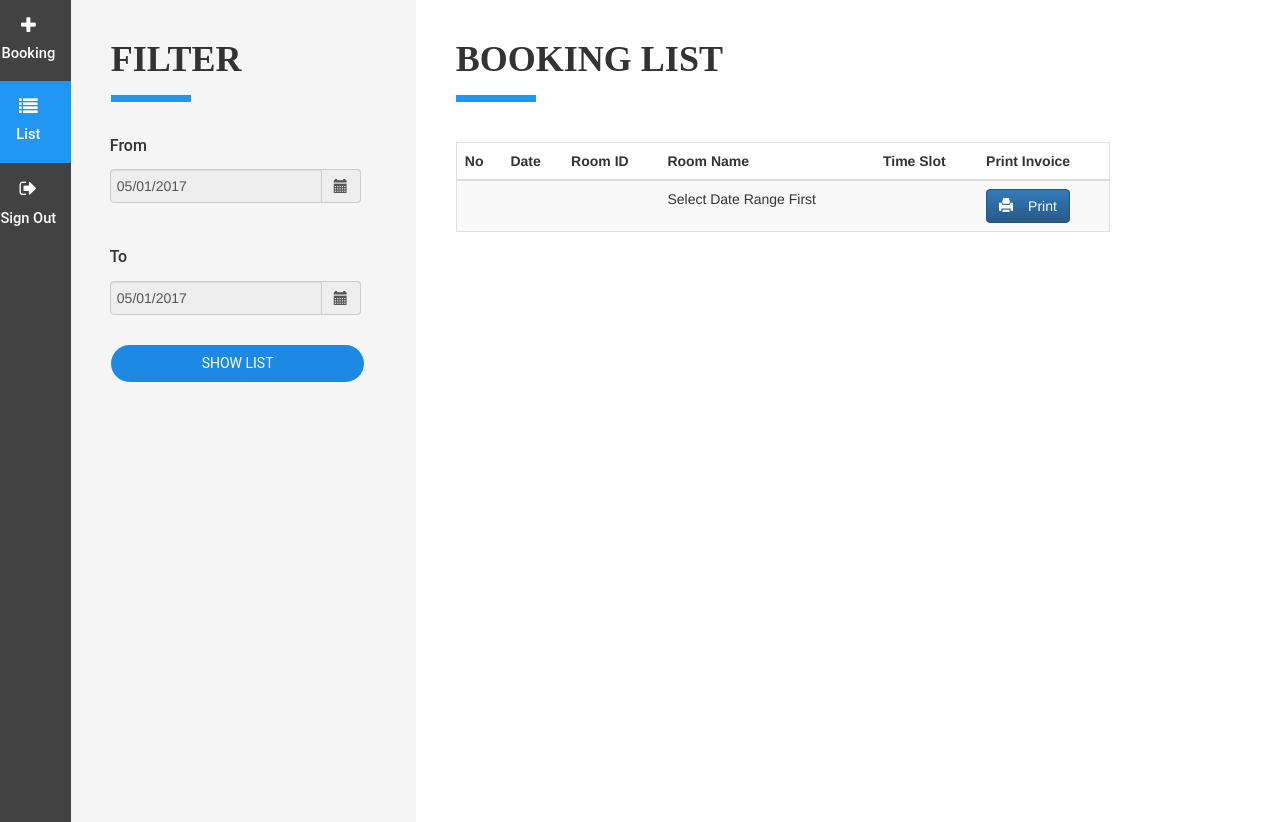
After one commit to depimomo/reservation, a CodeIgniter app: the page made by application/views/list_booked.php in a window 1280 px wide. The commit adds this page. Run offline with CodeIgniter, Linux system fonts and the light colour scheme; some libraries are stand-ins or nearby versions.

Commit message:
More comments, working list booking, fixed datetimepicker

```diff
--- a/application/views/booking_invoice.php
+++ b/application/views/booking_invoice.php
@@ -5,6 +5,10 @@ TO DO LIST
 Echoin semua yang mau ditampilkan
 Tarik datanya dari invoice_view (ada di database tabelnya)
 Oh ya, halaman ini bukanya di tab baru ya, jangan nimpa halaman sebelumnya
+
+yang dibutuhkan:
+- Invoice (controller)
+- invoice_model
 
 -->
 
--- /dev/null
+++ b/application/views/list_booked.php
@@ -0,0 +1,314 @@
+<!--
+*******************************************************
+TO DO LIST
+
+Bikin biar pas diklik tombol SHOW LIST tabel bakal menampilkan
+data dari view invoice_view
+Lalu ketika button PRINT INVOICE diklik akan diarahkan ke halaman
+invoice, dengan mengirimkan parameter trh id nya
+
+name-name yang digunakan pada inputan:
+- date1
+- date2
+
+yang dibutuhkan:
+- listbooking_model
+- ListBooking (controller)
+
+-->
+
+<!DOCTYPE html>
+<html lang="en">
+<head>
+	<meta charset="utf-8">
+	<meta http-equiv="X-UA-Compatible" content="IE=edge">
+	<meta name="viewport" content="width=device-width, initial-scale=1, maximum-scale=1, user-scalable=no">
+	<link rel="stylesheet" href="https://maxcdn.bootstrapcdn.com/font-awesome/4.4.0/css/font-awesome.min.css">
+
+	<title>ROOMATES | BOOKING LIST</title>
+
+	<script src="https://ajax.googleapis.com/ajax/libs/jquery/1.12.2/jquery.min.js"></script>
+	<script src="http://maxcdn.bootstrapcdn.com/bootstrap/3.3.6/js/bootstrap.min.js"></script>
+
+	<!-- datatabel-->
+	<link rel="stylesheet" href="<?php echo base_url();?>assets/css/dataTables.bootstrap.min.css">
+	<script src="<?php echo base_url();?>assets/js/jquery.dataTables.js"></script>
+	<script src="<?php echo base_url();?>assets/js/dataTables.bootstrap.js"></script>
+
+	<link rel="stylesheet" href="<?php echo base_url();?>assets/js/bower_components/eonasdan-bootstrap-datetimepicker/build/css/bootstrap-datetimepicker.min.css" />
+	<link rel="stylesheet" href="https://maxcdn.bootstrapcdn.com/bootstrap/3.3.5/css/bootstrap.min.css">
+
+	<link rel="stylesheet" href="https://maxcdn.bootstrapcdn.com/bootstrap/3.3.5/css/bootstrap-theme.min.css">
+	<link rel="stylesheet" href="https://cdnjs.cloudflare.com/ajax/libs/bootstrap-datetimepicker/4.17.37/css/bootstrap-datetimepicker.min.css" />
+
+	<script src="https://cdnjs.cloudflare.com/ajax/libs/moment.js/2.10.6/moment.min.js"></script>
+	<script src="https://ajax.googleapis.com/ajax/libs/jquery/1.11.3/jquery.min.js"></script>
+	<script src="https://maxcdn.bootstrapcdn.com/bootstrap/3.3.5/js/bootstrap.min.js"></script>
+
+	<script src="https://cdnjs.cloudflare.com/ajax/libs/bootstrap-datetimepicker/4.17.37/js/bootstrap-datetimepicker.min.js"></script>
+
+
+	<!--dari eli-->
+	<link rel="stylesheet" href="<?php echo base_url();?>assets/css/pembantu.css">
+			<style>
+	.kolomkiri, .kolomtengah, .kolomkanan {
+    float: none;
+    padding: 20px;
+    vertical-align: top;
+	display: table-cell;
+    }
+	.container-fluid {
+    display: table;
+	margin:0px;
+
+	}
+	html,body{
+		margin:0px;
+	}
+	</style>
+
+</head>
+
+<body>
+
+	<?php //if(isset($_SESSION['logged_in'])) echo $_SESSION['logged_in'];?>
+
+	<div class="hidden-xs">
+		<div class="container-fluid" style="margin-top:0px;padding:0px;margin-left:-15px">
+
+			<!-- menu menu yang ada di samping -->
+			<div class="col-lg-1 kolomkiri" style="background-color:#424242;width:85px;padding:0px;height: 100vh;" id="kolom1">
+				<a href="<?php echo base_url();?>index.php/Booking">
+					<div class="col-lg-12 text-center menuitem">
+						<i class="fa fa-plus fa-lg putih" aria-hidden="true" style="margin-bottom:2px"></i>
+						<h5 class="navitem"> Booking </h5>
+					</div>
+				</a>
+				<div class="col-lg-12 text-center active menuitem">
+					<i class="fa fa-list fa-lg putih" aria-hidden="true" style="margin-bottom:2px"></i>
+					<h5 class="navitem"> List </h5>
+				</div>
+				<a href="<?php echo base_url();?>index.php/Login/logout">
+					<div class="col-lg-12 text-center menuitem">
+						<i class="fa fa-sign-out fa-lg putih" aria-hidden="true" style="margin-bottom:4px"></i>
+						<h5 class="navitem"> Sign Out </h5>
+					</div>
+				</a>
+			</div>
+
+			<!-- isi halamannya -->
+			<div class="col-lg-3 kolomtengah" style="background-color:#F5F5F5;padding-left:40px;padding-right:70px;height: 100vh;" id="kolom2">
+				<h1> FILTER </h1>
+				<div class="barbar" style="margin: 15px 10px 20px 0px"></div>
+
+				<!-- Form check availability -->
+				<form method="POST" action="<?php echo base_url();?>index.php/ListBooking/filter">
+
+					<!-- Tanggal -->
+					<div class="row" style="padding:14px;padding-top:5px;padding-bottom:0px">
+						<div class="form-group">
+							<h4 class="konten"> From  </h4>
+						</div>
+					</div>
+					<div class="row" style="padding-left:14px;padding-top:0px;padding-bottom:15px;width:265px">
+						<div class="form-group">
+			                <div class='input-group date datetimepicker' id="from">
+			                    <input type='text' class="form-control" name="date1" id="date1" readonly="true" />
+			                    <span class="input-group-addon">
+			                        <span class="glyphicon glyphicon-calendar"></span>
+			                    </span>
+			                </div>
+			            </div>
+					</div>
+
+					<!-- Tanggal2 -->
+					<div class="row" style="padding:14px;padding-top:5px;padding-bottom:0px">
+						<div class="form-group">
+							<h4 class="konten"> To </h4>
+						</div>
+					</div>
+					<div class="row" style="padding-left:14px;padding-top:0px;padding-bottom:15px;width:265px">
+						<div class="form-group">
+			                <div class='input-group date datetimepicker' id="to">
+			                    <input type='text' class="form-control" name="date2" id="date2" readonly="true" />
+			                    <span class="input-group-addon">
+			                        <span class="glyphicon glyphicon-calendar"></span>
+			                    </span>
+			                </div>
+			            </div>
+					</div>
+
+					<!-- Submit -->
+					<div class="col-lg-12" style="padding:0px;padding-right:40px">
+						<button type="submit" class="btn btn-biru" style="height:37px;width:130%"> SHOW LIST </button>
+					</div>
+				</form>
+			</div>
+
+			<div class="col-lg-8 kolomkanan" style="padding-left:40px;">
+				<h1> BOOKING LIST </h1>
+				<div class="barbar" style="margin: 15px 10px 20px 0px"></div>
+
+				<div class="col-lg-10" style="padding-left:0px;padding-top:20px;padding-right:15px;">
+					<table class="table table-striped" style="border:1px solid #E0E0E0" id="example">
+						<thead style="background-color:white">
+							<tr>
+								<th>No</th>
+								<th>Date</th>
+								<th>Room ID</th>
+								<th>Room Name</th>
+								<th>Time Slot</th>
+								<th>Print Invoice</th>
+							</tr>
+						</thead>
+						<tbody class="warnatbl" id="list_avail">
+
+							<?php
+								//di sini, kita sudah menerima $data dari controller
+								//pas di controller kita kirimmnya $data['namanya']
+								//di sini kita panggilnya cukup $namanya (gausah $data lagi)
+
+								//sekarang, cek dulu udah ada belom datanya
+								if(isset($filtered_results))
+								{
+									if($filtered_results == false)
+									{
+										//tadi di model kan kalo ga ada ruangannya kita kasi false
+										//sekarang kalo kosong, yang kita tampilin adalah sbb
+										?>
+
+										<tr class="temp">
+											<td></td>
+											<td></td>
+											<td></td>
+											<td>No Class Booked On This Range Time</td>
+											<td></td>
+											<td>
+												<button type='button' class='btn btn-primary' name='book'><span class='glyphicon glyphicon-print' style="padding-right: 15px;"></span>Print</button>
+											</td>
+										</tr>
+
+										<?php
+									}
+									else
+									{
+										$no = 0;
+
+										foreach ($filtered_results as $row)
+										{
+											$no++;
+											//kalau ada, yang kita cetak adalah sbb
+											?>
+												<tr class="temp">
+													<td><?php echo $no;?></td>
+													<td><?php echo $row['date_book'];?></td>
+													<td><?php echo $row['class_id'];?></td>
+													<td><?php echo $row['nama_kelas'];?></td>
+													<td><?php echo $row['nama_slot'];?></td>
+													<td>
+														<button type='button' class='btn btn-primary' name='book'><span class='glyphicon glyphicon-print' style="padding-right: 15px;"></span>Print</button>
+													</td>
+												</tr>
+											<?php
+
+										}
+									}
+								}
+								else
+								{
+									?>
+
+									<tr class="temp">
+										<td></td>
+										<td></td>
+										<td></td>
+										<td>Select Date Range First</td>
+										<td></td>
+										<td>
+											<button type='button' class='btn btn-primary' name='book'><span class='glyphicon glyphicon-print' style="padding-right: 15px;"></span>Print</button>
+										</td>
+									</tr>
+
+									<?php
+								}
+
+							?>
+
+						</tbody>
+					</table>
+				</div>
+			</div>
+
+		</div>
+
+	</div>
+
+
+<script type="text/javascript" src="http://cdnjs.cloudflare.com/ajax/libs/jquery/1.8.3/jquery.min.js">
+</script>
+
+<script type="text/javascript" src="<?php echo base_url();?>assets/js/bower_components/jquery/dist/jquery.min.js"></script>
+
+<script type="text/javascript" src="<?php echo base_url();?>assets/js/bower_components/moment/min/moment.min.js"></script>
+
+<script type="text/javascript" src="<?php echo base_url();?>assets/js/bower_components/eonasdan-bootstrap-datetimepicker/build/js/bootstrap-datetimepicker.min.js"></script>
+
+<script type="text/javascript">
+
+	$(function ()
+	{
+	    $('.datetimepicker').datetimepicker({
+			format: 'DD/MM/YYYY',
+			daysOfWeekDisabled: [0],
+			ignoreReadonly: true
+			<?php
+				if(isset($_SESSION['date1']) && isset($_SESSION['date2']))
+					{
+						echo ",useCurrent: false";
+					}
+			?>
+        });
+
+
+        $('#from').datetimepicker();
+        $('#to').datetimepicker({
+            useCurrent: false //Important! See issue #1075
+        });
+        $("#from").on("dp.change", function (e) {
+            $('#to').data("DateTimePicker").minDate(e.date);
+        });
+        $("#to").on("dp.change", function (e) {
+            $('#from').data("DateTimePicker").maxDate(e.date);
+        });
+
+
+    });
+
+
+
+
+	<?php
+		if(isset($_SESSION['date1']) && isset($_SESSION['date2']))
+		{
+			echo "document.getElementById('date1').value ='".$_SESSION['date1']."';";
+			echo "document.getElementById('date2').value ='".$_SESSION['date2']."';";
+		}
+	?>
+
+	//buat nampilin tabel book now yang di bawah
+	$(document).ready(function() {
+		$('#example').DataTable();
+	});
+
+	var table = document.getElementById("example");
+	var tinggi = table.offsetHeight;
+	var tinggifixed1 = tinggi + 350;
+	//var tinggifixed2 = tinggi + 350;
+	document.getElementById("kolom1").style.paddingBottom = tinggifixed1 + "px";
+	document.getElementById("kolom2").style.paddingBottom = tinggifixed1 + "px";
+
+	var dateToday = new Date();
+
+</script>
+</body>
+</html>
```
Also changed, not shown: application/controllers/Invoice.php (added, +21 -0 lines), application/controllers/ListBooking.php (added, +42 -0 lines), application/models/invoice_model.php (added, +16 -0 lines), application/models/listbooking_model.php (added, +42 -0 lines), application/views/booking.php (+8 -1 lines), application/views/booking_input.php (+6 -1 lines), reservation.sql (+55 -5 lines).
